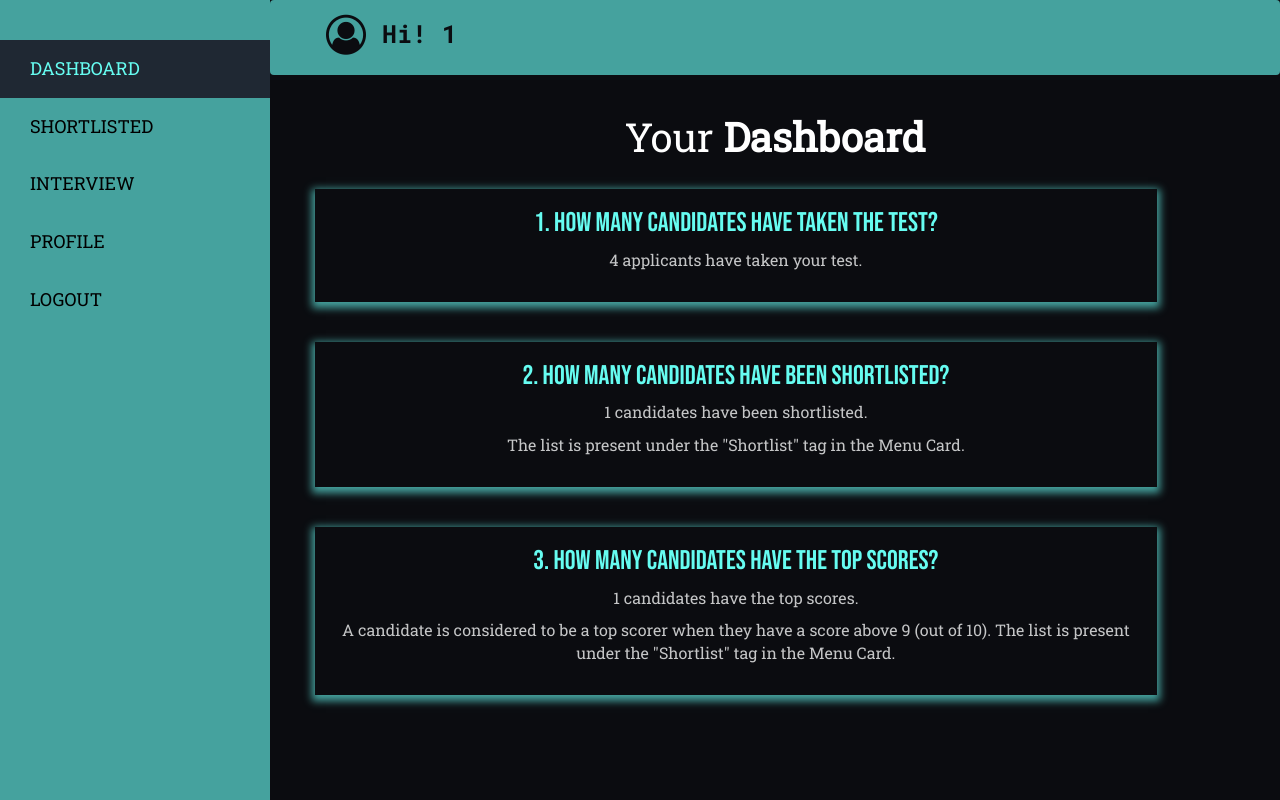
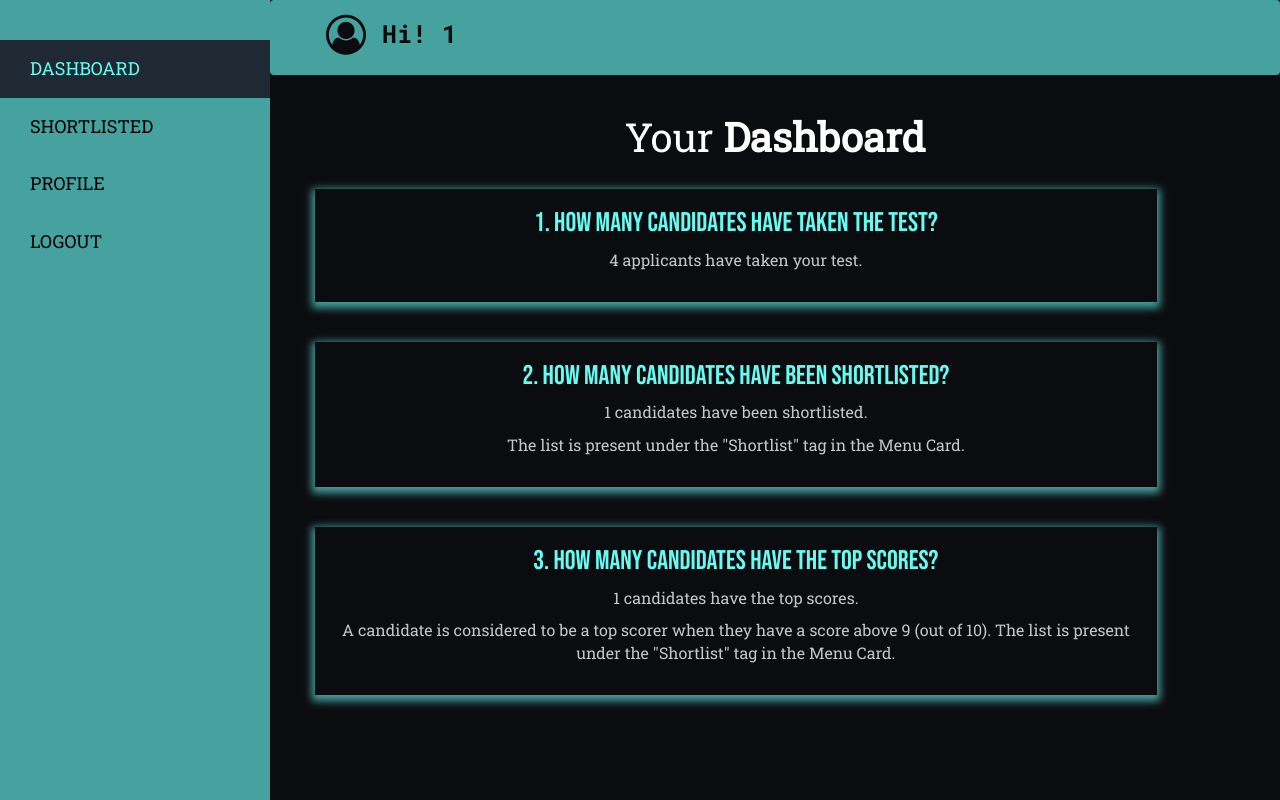
Before and after one commit to anjalisi/AIBot, a PHP site: page /dashboard-recruiter.php in a window 1280 px wide. Run offline with PHP 8.4, Linux system fonts and the light colour scheme; a user stored in the database is signed in; data comes from the database, SQL or seed files in the repository.

Commit message:
Recruiter menucard changes

```diff
--- a/dashboard-recruiter.php
+++ b/dashboard-recruiter.php
@@ -36,7 +36,6 @@
 	<div class="sidebar">
 	  <a class="active first" href="dashboard-recruiter.php">DASHBOARD</a>
 	  <a href="shortlist.php">SHORTLISTED</a>
-	  <a href="interview.php">INTERVIEW</a>
 	  <a href="profile-recruiter.php">PROFILE</a>
 	  <a href="logout-recruiter.php">LOGOUT</a>
 	</div>
--- a/profile-recruiter.php
+++ b/profile-recruiter.php
@@ -39,7 +39,6 @@
 <div class="sidebar">
 	  <a class="first" href="dashboard-recruiter.php">DASHBOARD</a>
 	  <a href="shortlist.php">SHORTLISTED</a>
-	  <a href="#">INTERVIEW</a>
 	  <a href="profile-recruiter.php" class="active">PROFILE</a>
 	  <a href="logout-recruiter.php">LOGOUT</a>
 	</div>
--- a/shortlist.php
+++ b/shortlist.php
@@ -29,7 +29,7 @@
 	<div class="sidebar">
 	  <a class="first" href="dashboard-recruiter.php">DASHBOARD</a>
 	  <a href="shortlist.php" class="active">SHORTLISTED</a>
-	  <a href="interview.php">INTERVIEW</a>
+
 	  <a href="profile-recruiter.php">PROFILE</a>
 	  <a href="logout-recruiter.php">LOGOUT</a>
 	</div>
```
